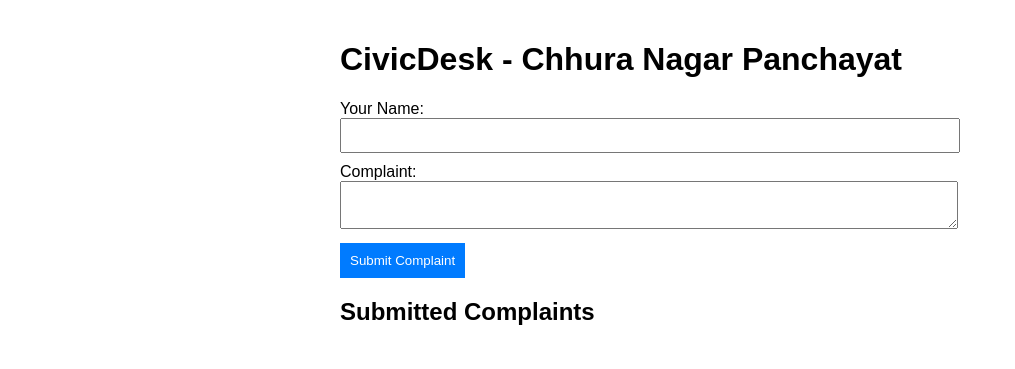
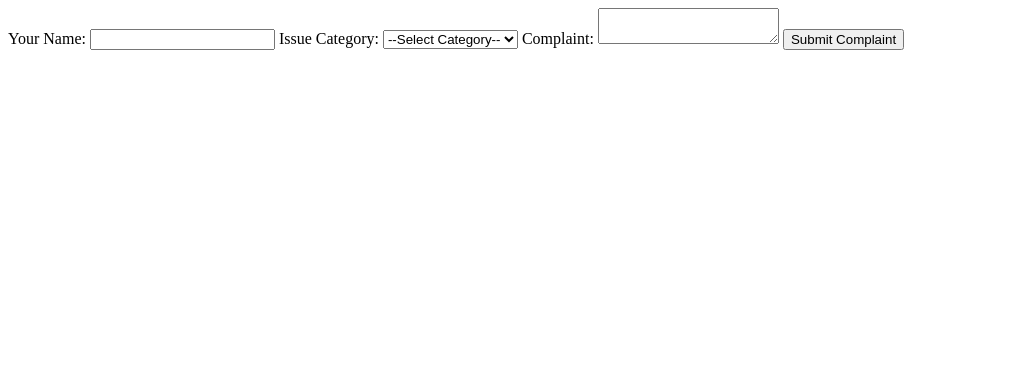
Before and after one commit to rk7255078224/Civicdesk-chhura, a plain HTML site: page index.html in a window 1280 px wide. Shown: the whole page, without its empty margins (0-1015 px from the left). Drawn offline with Linux system fonts and the light colour scheme.

Commit message:
Update index.html

```diff
--- a/index.html
+++ b/index.html
@@ -1,27 +1,19 @@
-<!DOCTYPE html>
-<html lang="en">
-<head>
-  <meta charset="UTF-8" />
-  <meta name="viewport" content="width=device-width, initial-scale=1.0" />
-  <title>CivicDesk - Chhura</title>
-  <link rel="stylesheet" href="style.css" />
-</head>
-<body>
-  <h1>CivicDesk - Chhura Nagar Panchayat</h1>
-
 <form id="complaintForm">
   <label for="name">Your Name:</label>
   <input type="text" id="name" required />
+
+  <label for="category">Issue Category:</label>
+  <select id="category" required>
+    <option value="">--Select Category--</option>
+    <option value="Water">Water</option>
+    <option value="Electricity">Electricity</option>
+    <option value="Sanitation">Sanitation</option>
+    <option value="Road">Road</option>
+    <option value="Street Light">Street Light</option>
+  </select>
 
   <label for="issue">Complaint:</label>
   <textarea id="issue" required></textarea>
 
   <button type="submit">Submit Complaint</button>
 </form>
-
-  <h2>Submitted Complaints</h2>
-  <ul id="complaintList"></ul>
-
-  <script src="script.js"></script>
-</body>
-</html>
```
Lines whose indentation alone changed are shown as unchanged.
